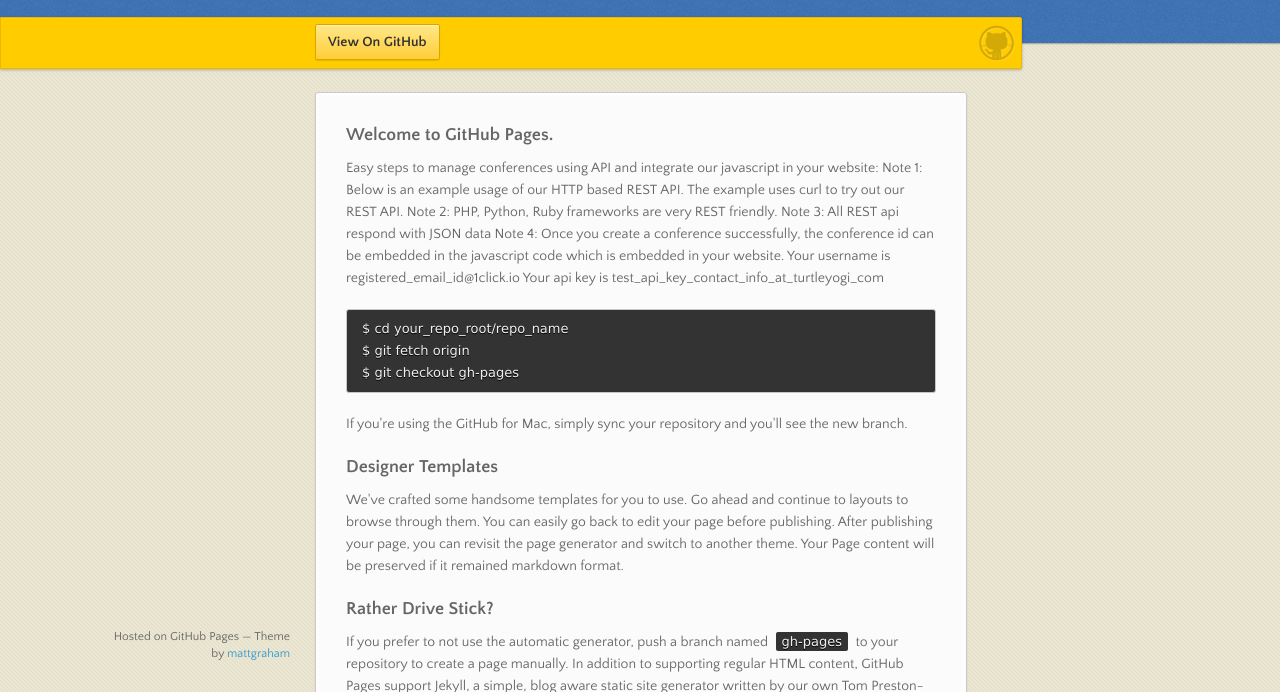
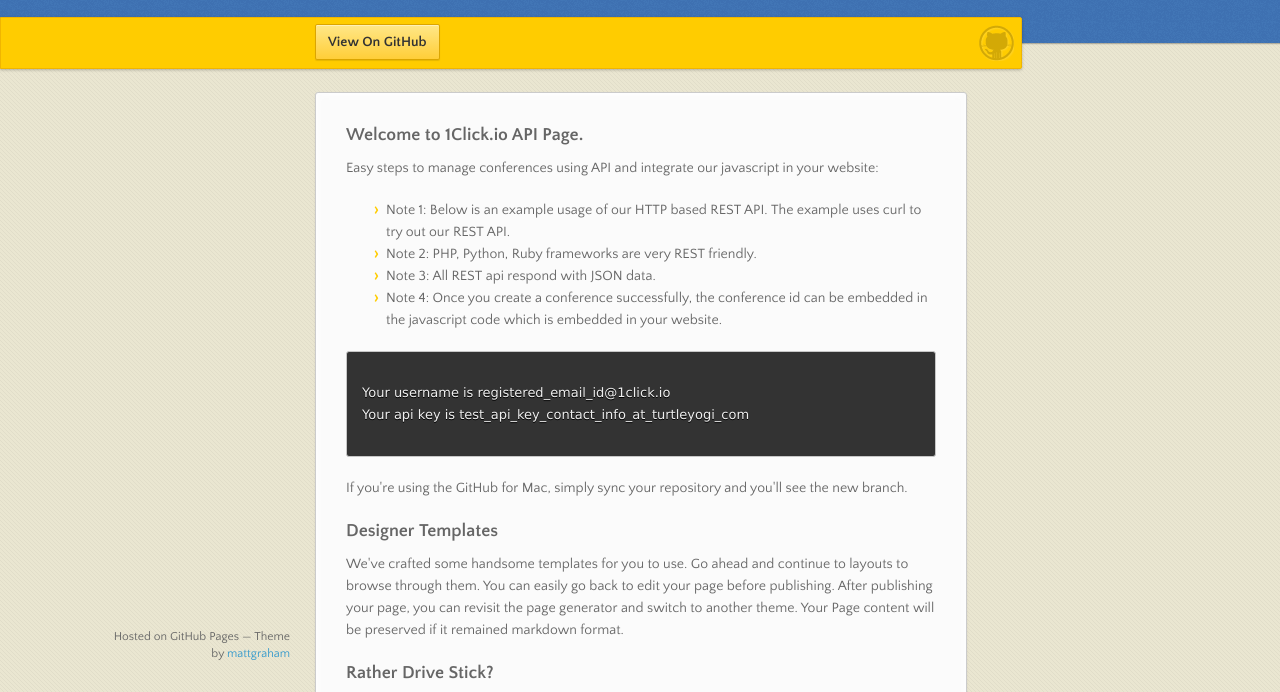
Before and after one commit to 1clickapi/1clickapi.github.io, a plain HTML site: page index.html in a window 1280 px wide. Shown: the part 98-790 px from the top of the page. Drawn offline with nearby package versions, Linux system fonts and the light colour scheme.

Commit message:
update index.html

```diff
--- a/index.html
+++ b/index.html
@@ -33,24 +33,25 @@
       </nav>
       <section>
         <h3>
-<a name="welcome-to-github-pages" class="anchor" href="#welcome-to-github-pages"><span class="octicon octicon-link"></span></a>Welcome to GitHub Pages.</h3>
+<a name="welcome-to-github-pages" class="anchor" href="#welcome-to-github-pages"><span class="octicon octicon-link"></span></a>Welcome to 1Click.io API Page.</h3>
 
 <p>Easy steps to manage conferences using API and integrate our javascript in your website:
 
-Note 1: Below is an example usage of our HTTP based REST API. The example uses curl to try out our REST API.
-Note 2: PHP, Python, Ruby frameworks are very REST friendly.
-Note 3: All REST api respond with JSON data
-Note 4: Once you create a conference successfully, the conference id can be embedded in the javascript code which is embedded in your website.
+<ul>
+    <li> Note 1: Below is an example usage of our HTTP based REST API. The example uses curl to try out our REST API. </li>
+    <li> Note 2: PHP, Python, Ruby frameworks are very REST friendly. </li>
+    <li> Note 3: All REST api respond with JSON data. </li>
+    <li> Note 4: Once you create a conference successfully, the conference id can be embedded in the javascript code which is embedded in your website. </li>
+</ul>
 
-
+<pre>
+<code>
 Your username is registered_email_id@1click.io
 Your api key is test_api_key_contact_info_at_turtleyogi_com
+</code>
+</pre>
 </p>
 
-<pre><code>$ cd your_repo_root/repo_name
-$ git fetch origin
-$ git checkout gh-pages
-</code></pre>
 
 <p>If you're using the GitHub for Mac, simply sync your repository and you'll see the new branch.</p>
 
```
